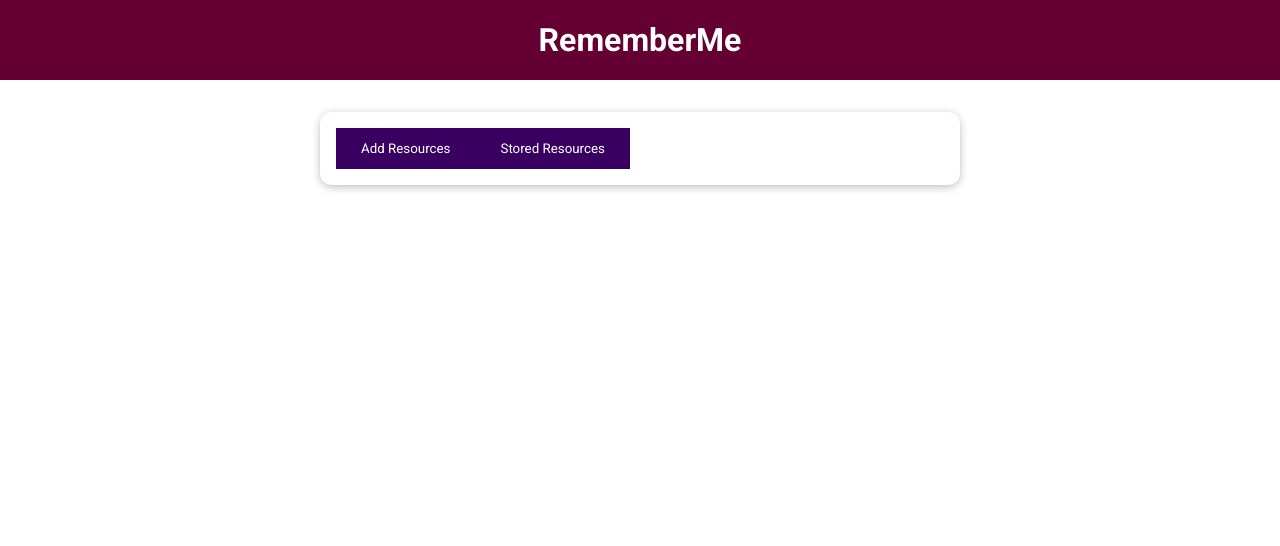
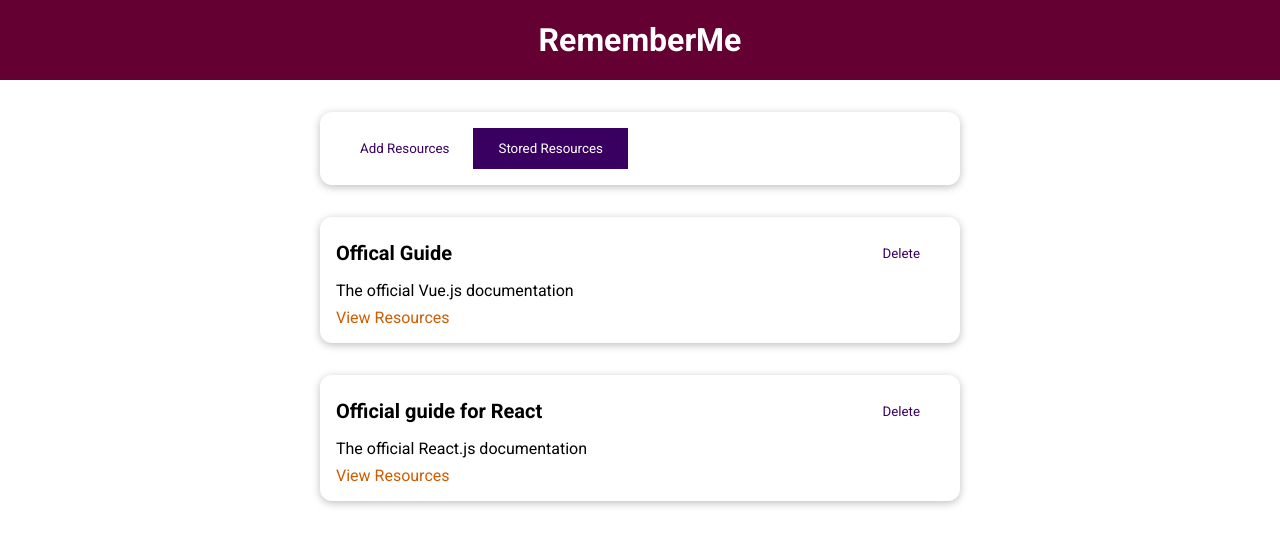
Before and after one commit to acharayaP03/Remember-me, a Vue app: page / in a window 1280 px wide. Shown: the top 546 px of the page. Built offline with nearby package versions, Linux system fonts and the light colour scheme.

Commit message:
provide and inject data from the resources to storedResources

```diff
--- a/src/App.vue
+++ b/src/App.vue
@@ -12,24 +12,6 @@ export default {
   components: {
     TheHeader,
     TheResources,
-  },
-  data() {
-    return {
-      storedResources: [
-        {
-          id: "official-guide",
-          title: "Offical Guide",
-          description: "The official Vue.js documentation",
-          link: "https://vuejs.org",
-        },
-        {
-          id: "official-guide",
-          title: "Official guide for React",
-          description: "The official React.js documentation",
-          link: "https://react.js",
-        },
-      ],
-    };
   },
 };
 </script>
--- a/src/components/LearningResources/StoredResources.vue
+++ b/src/components/LearningResources/StoredResources.vue
@@ -1,11 +1,11 @@
 <template>
   <ul>
     <learning-resources
-      v-for="resources in storedResources"
-      :key="resources.id"
-      :title="resources.title"
-      :description="resources.description"
-      :link="resources.link"
+      v-for="resource in resources"
+      :key="resource.id"
+      :title="resource.title"
+      :description="resource.description"
+      :link="resource.link"
     ></learning-resources>
   </ul>
 </template>
@@ -16,8 +16,8 @@ export default {
   components: {
     LearningResources,
   },
-  props: {
-    storedResources: {
+  inject: {
+    resources: {
       type: Array,
       required: true,
     },
@@ -32,4 +32,5 @@ ul {
   padding: 0;
   margin: auto;
   max-width: 40rem;
-}</style>
+}
+</style>
--- a/src/components/LearningResources/TheResources.vue
+++ b/src/components/LearningResources/TheResources.vue
@@ -1,8 +1,16 @@
 <template>
   <div>
     <base-card>
-      <base-button @click="setSelectedComponent('add-resources')">Add Resources</base-button>
-      <base-button @click="setSelectedComponent('stored-resources')">Stored Resources</base-button>
+      <base-button
+        @click="setSelectedComponent('add-resources')"
+        :mode="selectedComponenet === 'add-resources' ? null : 'flat'"
+        >Add Resources</base-button
+      >
+      <base-button
+        @click="setSelectedComponent('stored-resources')"
+        :mode="selectedComponenet === 'stored-resources' ? null : 'flat'"
+        >Stored Resources</base-button
+      >
     </base-card>
     <component :is="selectedComponenet"></component>
   </div>
@@ -19,6 +27,25 @@ export default {
   data() {
     return {
       selectedComponenet: "stored-resources",
+      storedResources: [
+        {
+          id: "official-guide",
+          title: "Offical Guide",
+          description: "The official Vue.js documentation",
+          link: "https://vuejs.org",
+        },
+        {
+          id: "official-guide",
+          title: "Official guide for React",
+          description: "The official React.js documentation",
+          link: "https://react.js",
+        },
+      ],
+    };
+  },
+  provide() {
+    return {
+      resources: this.storedResources,
     };
   },
   methods: {
```
